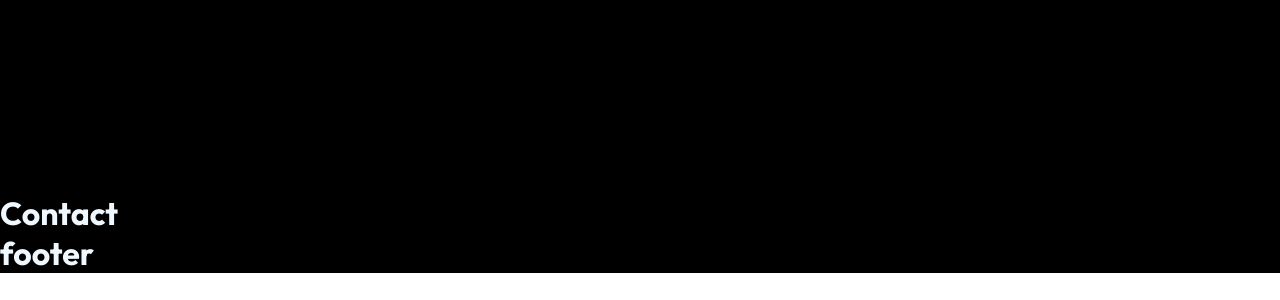
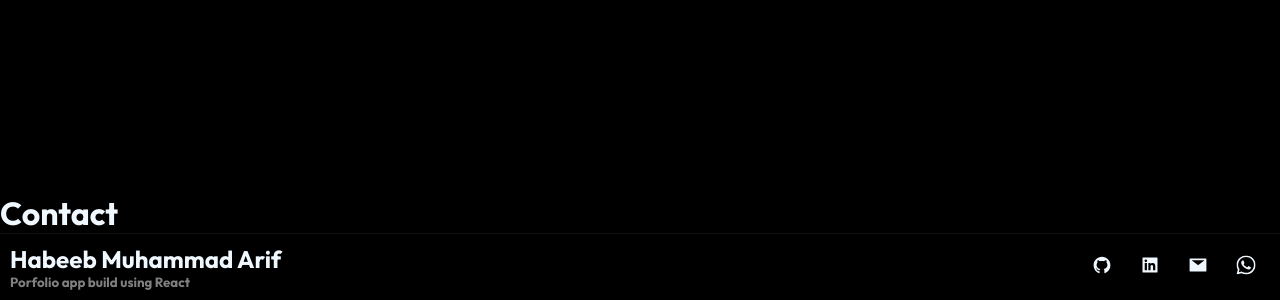
Before and after one commit to Habeeb8136/my-portfolio, a React (Create React App) app: page / in a window 1280 px wide. Shown: the part 2247-2547 px from the top of the page. Before the commit the page ends 2520 px from the top, so only its background shows below. Built offline with nearby package versions, Linux system fonts and the light colour scheme.

Commit message:
footer complete

```diff
--- a/src/Components/Footer/Footer.js
+++ b/src/Components/Footer/Footer.js
@@ -1,9 +1,20 @@
 import React from 'react';
 import './Fotter.css'
+import { AiFillGithub ,AiFillLinkedin ,AiFillMail} from 'react-icons/ai'
+import {ImWhatsapp} from 'react-icons/im'
 const Footer = () => {
     return (
         <div className='footerContainer'>
-            <h1>footer</h1>
+        <div >
+        <h2>Habeeb Muhammad Arif</h2>
+            <h5>Porfolio app build using React</h5>
+        </div>
+            <ul className='connect'>
+           <li><AiFillGithub className='gitLogo'/></li>
+           <li><AiFillLinkedin className='linkedinLogo'/></li>
+           <li><AiFillMail className='mailLogo'/></li>
+           <li><ImWhatsapp className='whatsappLogo'/></li>
+          </ul>
         </div>
     );
 }
--- a/src/Components/Footer/Fotter.css
+++ b/src/Components/Footer/Fotter.css
@@ -1,3 +1,11 @@
 .footerContainer{
     background-color: black;
+    display: flex;
+    justify-content: space-between;
+    padding: 10px;
+    align-items: center;
+    border-top: 0.2px solid rgba(128, 128, 128, 0.142);
 }
+.footerContainer h5{
+    color: rgba(255, 255, 255, 0.501);
+}
```
